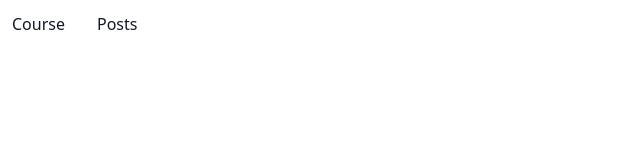
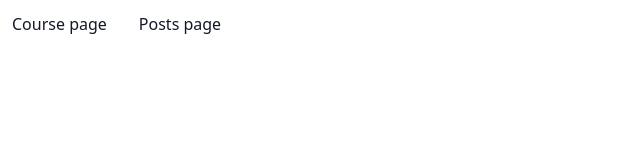
Before and after one commit to PeoScouser98/UNI-V1, a website: page index.html in a window 1280 px wide. Shown: the whole page, without its empty margins (0-640 px from the left). Drawn offline with Linux system fonts and the light colour scheme; a web font is replaced by a local one.

Commit message:
update & redeploy

```diff
--- a/index.html
+++ b/index.html
@@ -10,8 +10,8 @@
 	</head>
 	<body>
 		<ul class="menu flex-row">
-			<li><a href="./course.html">Course</a></li>
-			<li><a href="./post.html">Posts</a></li>
+			<li><a href="./course.html">Course page</a></li>
+			<li><a href="./post.html">Posts page</a></li>
 		</ul>
 	</body>
 </html>
```
